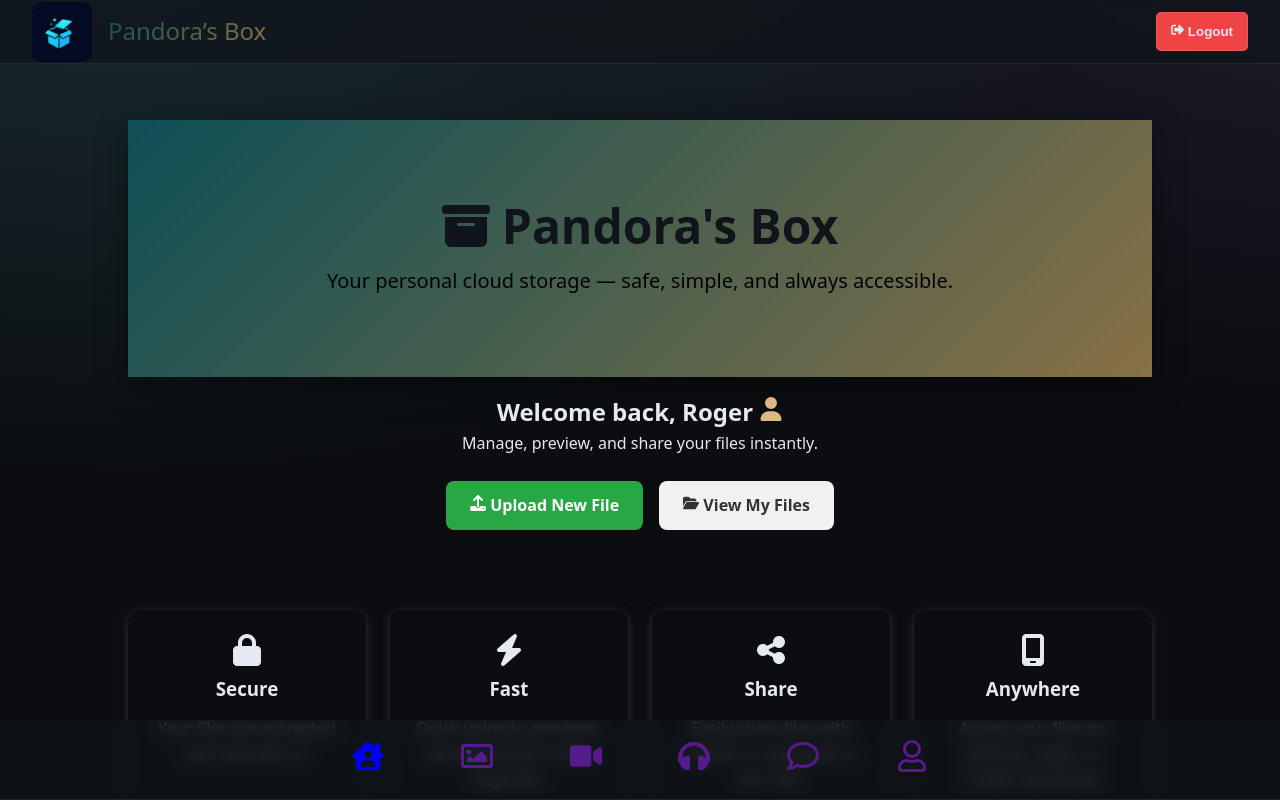
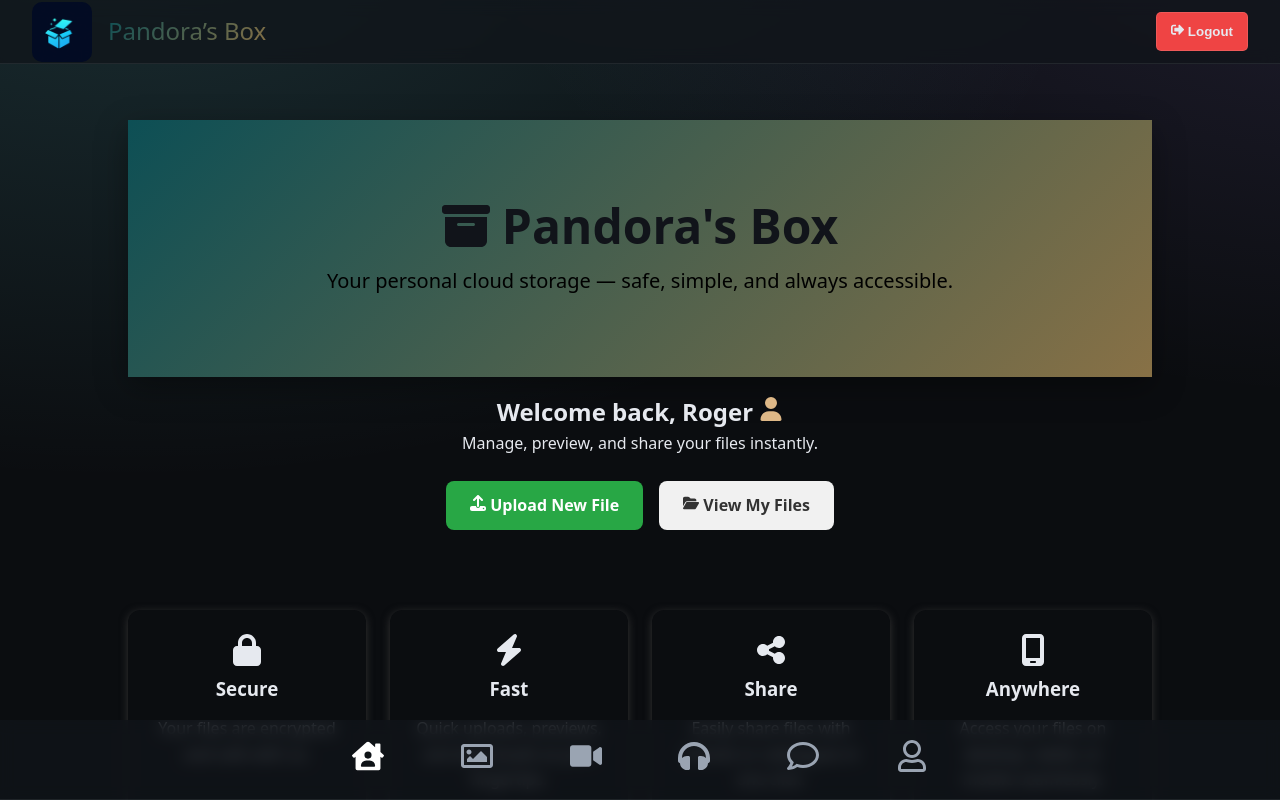
Before and after one commit to Metgala1/Pandora-s-box-, a React (Vite) app: page / in a window 1280 px wide. Built offline with nearby package versions, Linux system fonts and the light colour scheme.

Commit message:
Css commit

```diff
--- a/src/components/Footer.jsx
+++ b/src/components/Footer.jsx
@@ -8,7 +8,7 @@ const Footer = () => {
         <footer className={styles.footer}>
             {user ? (
              <div className={styles.icons}>
-            <a href="/"><FaHouseUser className={styles.icon}/></a>
+            <a href="/"><FaHouseUser className={`${styles.icon} ${styles.active}`}/></a>
             <a href=""><FaRegImage className={styles.icon}/></a>
             <a href=""><FaVideo className={styles.icon}/></a>
             <a href=""><FaHeadphones className={styles.icon}/></a>
--- a/src/styles/Footer.module.css
+++ b/src/styles/Footer.module.css
@@ -38,10 +38,17 @@
     justify-content: space-between;
     align-items: center;
 
+
+
 }
 
 .icon{
     font-size: xx-large;
+    color: var(--muted);
+}
+
+.active{
+    color: white;
 }
 
 @media (max-width: 768px) {
@@ -51,10 +58,14 @@
     .footer{
         padding: 0px 2rem;
     }
-    .footer{
+    .footer {
         background-color: none;
     }
     .icon{
-        color: white;
+       color: var(--muted);
     }
+    .active{
+    color: white;
+    }
+
 }
--- a/src/styles/Main.module.css
+++ b/src/styles/Main.module.css
@@ -182,9 +182,14 @@
     }
     .welcomeSection{
         padding: 0.2rem 1rem;
+        margin-bottom: 10px;
+    }
+    .features{
+        padding: 0px 0.6rem;
     }
     .featureCard{
         border-radius: 0px;
+
     }
 
 
```
